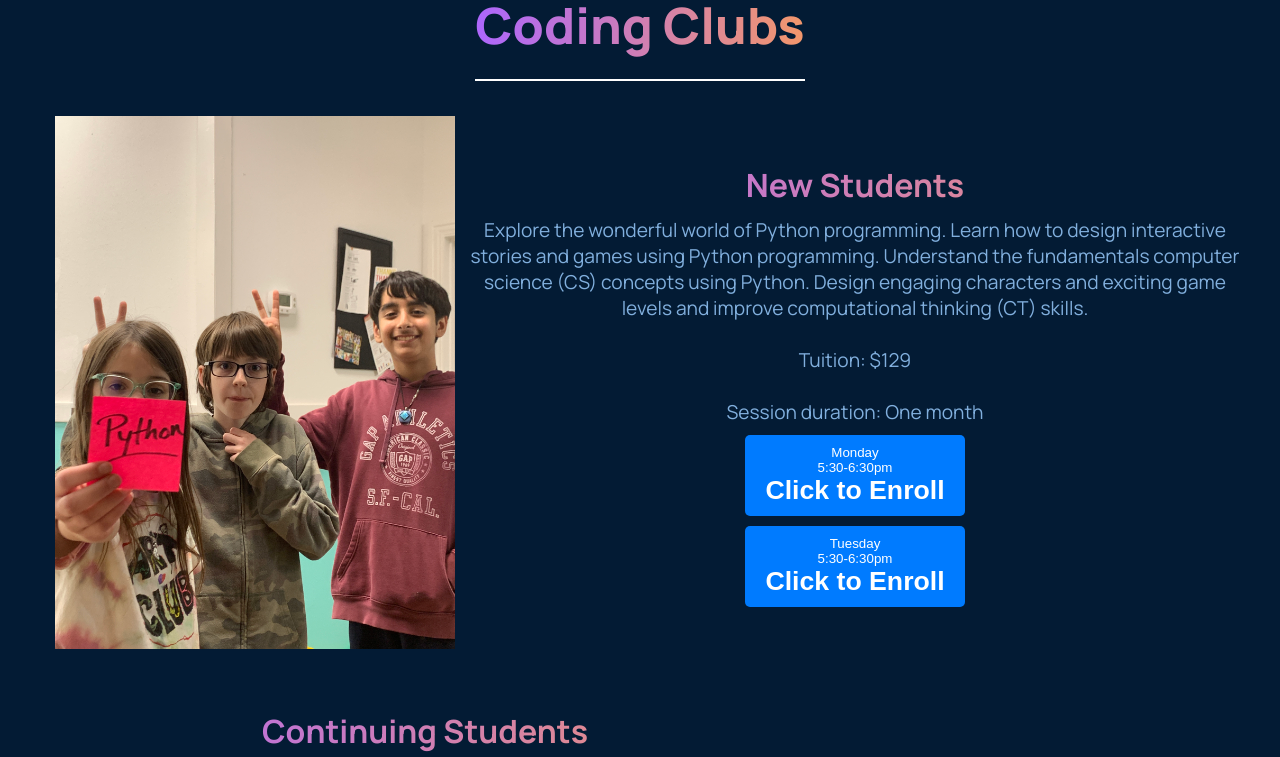
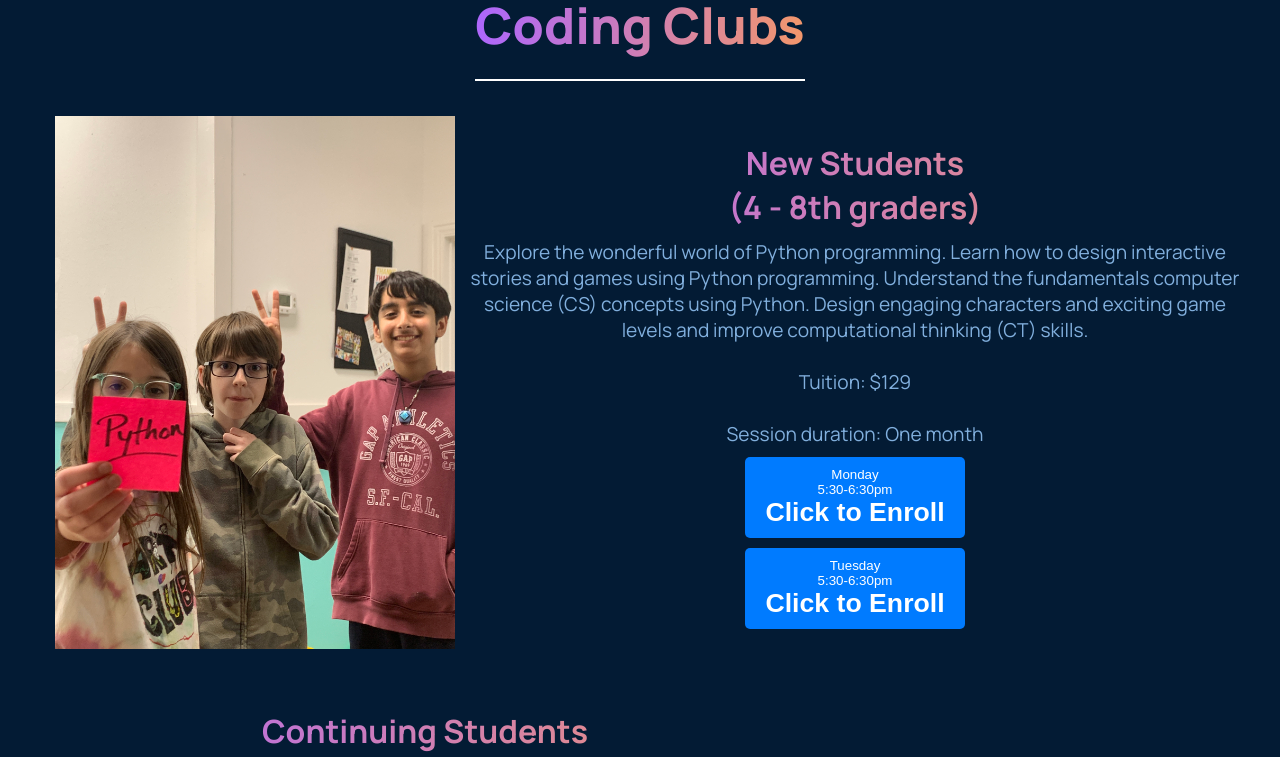
Before and after one commit to KingTheoden1/robomaniastem, a React (Create React App) app: page /CodingClubs in a window 1280 px wide. Shown: the part 600-1357 px from the top of the page. Built offline with nearby package versions, Linux system fonts and the light colour scheme.

Commit message:
Coding Clubs page 90% done

```diff
--- a/src/pages/CodingClubs.jsx
+++ b/src/pages/CodingClubs.jsx
@@ -19,11 +19,11 @@ const CodingClubs = () => {
       <h2 className="gradient__text programs-title">Coding Clubs</h2>
       <div className="program-item">
         <div>
-          <h3 className='gradient__text'>New Students</h3>
+          <h3 className='gradient__text'>New Students<br />(4 - 8th graders)</h3>
           <p>Explore the wonderful world of Python programming. Learn how to design interactive stories and games using Python programming. Understand the fundamentals computer science (CS) concepts using Python. Design engaging characters and exciting game levels and improve computational thinking (CT) skills.<br/><br/>Tuition: $129<br/><br/>Session duration: One month</p>
-          <button onClick={() => window.location.href = 'https://www.paypal.com/webapps/shoppingcart?mfid=1706833310000_f472663220a49&flowlogging_id=f472663220a49#/checkout/shoppingCart'}>Monday<br />5:30-6:30pm <br /> <h1>Click to Enroll</h1></button>
+          <button onClick={() => window.location.href = 'https://www.paypal.com/webapps/shoppingcart?mfid=1706833310000_f472663220a49&flowlogging_id=f472663220a49#/checkout/shoppingCart'}>Monday<br />5:30-6:30pm<br /> <h1>Click to Enroll</h1></button>
           <br />
-          <button onClick={() => window.location.href = 'https://www.paypal.com/webapps/shoppingcart?mfid=1706833292052_f1503526b00bc&flowlogging_id=f1503526b00bc#/checkout/shoppingCart'}>Tuesday<br />5:30-6:30pm <br /> <h1>Click to Enroll</h1></button>
+          <button onClick={() => window.location.href = 'https://www.paypal.com/webapps/shoppingcart?mfid=1706833292052_f1503526b00bc&flowlogging_id=f1503526b00bc#/checkout/shoppingCart'}>Tuesday<br />5:30-6:30pm<br /> <h1>Click to Enroll</h1></button>
         </div>
         <img src={IntroToPython} alt="New Students" />
       </div>
@@ -31,7 +31,7 @@ const CodingClubs = () => {
       <div className="program-item alternate">
         <img src={ComputerProgramming} alt="Continuing Students" />
         <div>
-          <h3 className='gradient__text'>Continuing Students</h3>
+          <h3 className='gradient__text'>Continuing Students<br />(4 - 8th graders)</h3>
           <p>After completing the Introduction to Python session students will continue thier coding journey with Python in session 2 - 4. During session 2 - 4, students continue to build Computational thinking (CT) with a focus on Computer Science (CS) skills and problem solving. <br/><br/>Students will Learn advance coding skills in Python, a leading industry standard computer programming language. Students will engage in month-long problems solving projects and exercises which will encourage learning of new skills.<br/><br/>Tuition: $129<br/><br/>Session duration: One month (4 classes per month)</p>
           <button onClick={() => window.location.href = 'https://www.paypal.com/webapps/shoppingcart?mfid=1706833329352_f912936ec0fa2&flowlogging_id=f912936ec0fa2#/checkout/shoppingCart'}>Monday<br />5:30-6:30pm <br /> <h1>Click to Enroll</h1></button>
           <br />
--- a/src/pages/RoboticsClubs.jsx
+++ b/src/pages/RoboticsClubs.jsx
@@ -1,19 +1,47 @@
-import React from 'react'
+import React from 'react';
+import './RoboticsClub.css'; // Ensure this CSS file exists and is correctly linked
+import RoboticsClub from './../assets/roboticsclub.gif'
+import RoboticsClub2 from './../assets/roboticsclub2.gif'
 
-const RoboticsClubs = () => {
+const CodingClubs = () => {
   return (
-    <div className='robomania__header section__padding' id='home'>
-      <div className="robomania__header-content">
-        <h1 className="gradient__text">Robotics Clubs</h1>
-        <p>Where young minds ignite their passion for STEM through the exciting world of robotics and coding! Dive into a journey of discovery and innovation, as we offer hands-on experiences that transform curiosity into real-world skills, nurturing creativity, critical thinking, and a lifelong love for learning in the dynamic fields of science and technology.</p>
+    <>
+      {/* Header Section */}
+      <div className='robomania__header section__padding' id='home'>
+        <div className="robomania__header-content">
+          <h1 className="gradient__text">Robotics Clubs</h1>
+          <p>RoboMania STEM's Coding Clubs provide a dynamic learning experience for young enthusiasts. These clubs offer a comprehensive introduction to Python programming, emphasizing interactive learning through game design and storytelling. Students develop critical computational thinking and problem-solving skills while exploring advanced concepts in graphics programming, game development, and data analysis. Each session is crafted to inspire creativity and a deep understanding of computer science, preparing students for future technological challenges.</p>
+        </div>
+      </div> {/* Close the header div here */}
 
-        <div className="robomania__header-content__input">
-          <button type='button'>About Us</button>
+      {/* Separate New Sections */}
+      <div className="programs">
+      <h2 className="gradient__text programs-title">Robotics Clubs</h2>
+      <div className="program-item">
+        <div>
+          <h3 className='gradient__text'>New Students<br />(4 - 8th graders)</h3>
+          <p>Students will get an introduction to robots and robotic components. Students will build, code, and test their robotics while engaging in the engineering design process. Students will also gain understanding of robotic components and sensors.<br/><br/>This session will get students ready for session 2 - 4 where they will continue to build real industry inspired robots while engaging in the engineering design process and real-world problem solving.<br/><br/>Tuition: $129<br/><br/>Session duration: One month</p>
+          <button onClick={() => window.location.href = 'https://www.paypal.com/webapps/shoppingcart?mfid=1706834126426_f785484e281f0&flowlogging_id=f785484e281f0#/checkout/shoppingCart'}>Wednesday<br />5:30-6:30pm<br /> <h1>Click to Enroll</h1></button>
+          <br />
+          <button onClick={() => window.location.href = 'https://www.paypal.com/webapps/shoppingcart?mfid=1706834126426_f785484e281f0&flowlogging_id=f785484e281f0#/checkout/shoppingCart'}>Thursday<br />5:30-6:30pm<br /> <h1>Click to Enroll</h1></button>
         </div>
+        <img src={RoboticsClub} alt="New Students" />
+      </div>
 
+      <div className="program-item alternate">
+        <img src={RoboticsClub2} alt="Continuing Students" />
+        <div>
+          <h3 className='gradient__text'>Continuing Students<br />(4 - 8th graders)</h3>
+          <p>After completing the Introduction to Robotics and Engineering session students will continue thier robotics and engineering journey in session 2 - 4. During session 2 - 4, students continue to build their robotics and engineering skills.<br/><br/>Students will learn how robots are used in space exploration, warehouses, and other commercial industries. Students will assume the role of engineers and engage in real-world problem solving activities. Students will build, code, and test their robots, learn about motors, sensors and work on robotics and engineering projects.<br/><br/>Tuition: $129<br/><br/>Session duration: One month (4 classes per month)</p>
+          <button onClick={() => window.location.href = 'https://www.paypal.com/webapps/shoppingcart?mfid=1706834126426_f785484e281f0&flowlogging_id=f785484e281f0#/checkout/shoppingCart'}>Monday<br />5:30-6:30pm <br /> <h1>Click to Enroll</h1></button>
+          <br />
+          <button onClick={() => window.location.href = 'https://www.paypal.com/webapps/shoppingcart?mfid=1706834126426_f785484e281f0&flowlogging_id=f785484e281f0#/checkout/shoppingCart'}>Tuesday<br />5:30-6:30pm <br /> <h1>Click to Enroll</h1></button>
+        </div>
       </div>
+      <p className='codingclubs__para'>LEGO® and DUPLO® are registered trademarks of the LEGO® Group of companies which does not sponsor, authorize or endorse these programs or this web site. For teaching and learning purposes, the above mentioned summer camps will be utilizing LEGO®  and LEGO® style bricks along with open-source hardware and software.<br /><br />Middle and High school camps are being held at Texas A&M University in College Station, TX. Camps are sponsored by IMSA, a recognized student organization and organized by Robo Mania STEM Learning.</p>
     </div>
-  )
+    </>
+  );
 }
 
-export default RoboticsClubs
+export default CodingClubs;
```
Also changed, not shown: 1 other file (tests, documents, lock files or other folders).
